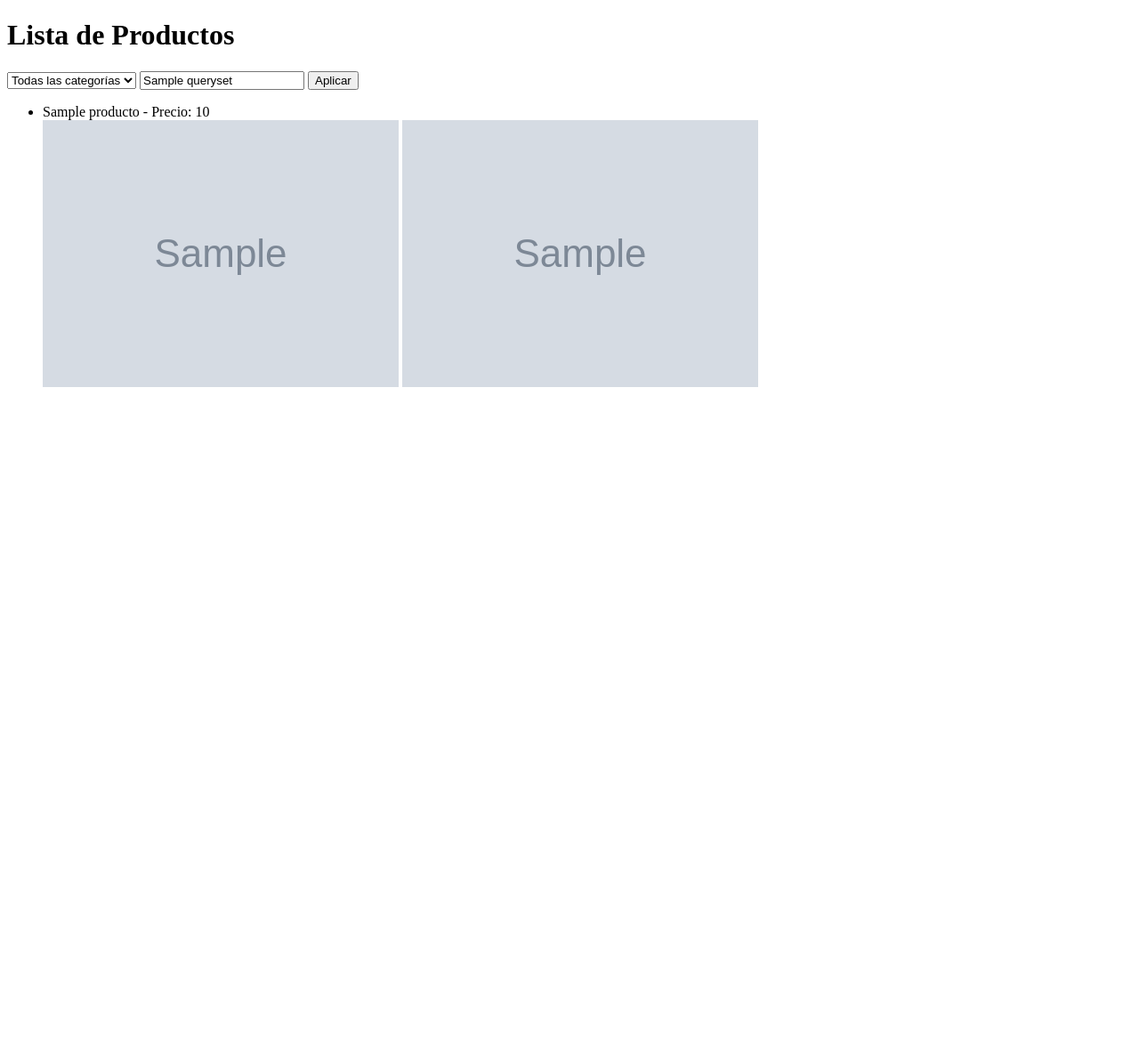
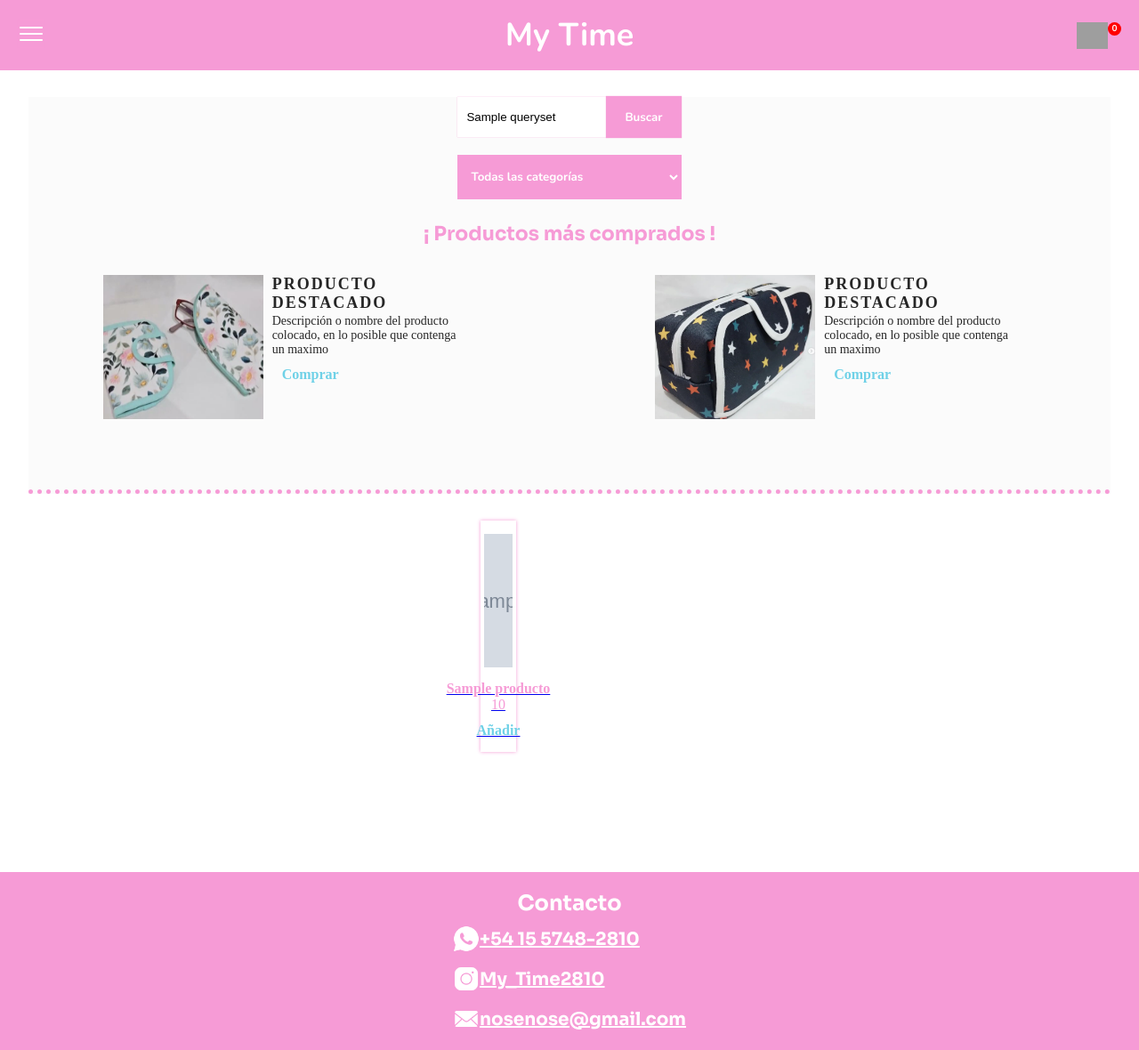
Before and after one commit to TomixLoL/MyTime, a Django app: template project/apps/productos/templates/index.html in a window 1280 px wide. Shown: the whole page at 89% size. Before the commit the page ends 435 px from the top, so only its background shows below. Run offline with Django 4.2, Linux system fonts and the light colour scheme; the template is opened without the code that fills it: most values are stand-ins (such as "Sample title", 1, 10 or a date in 2020); grey boxes marked "Sample" are stand-in pictures; some web fonts are replaced; grey boxes are pictures that could not be loaded.

Commit message:
Contexo categoria
Reestructuracion (Block content y uso de base)

Cambios en HTML y CSS

```diff
--- /dev/null
+++ b/project/apps/productos/context_processors.py
@@ -0,0 +1,4 @@
+from .models import ProductoCategoria
+
+def categorias(request):
+    return {'categorias': ProductoCategoria.objects.all()}
--- a/project/apps/productos/templates/base.html
+++ b/project/apps/productos/templates/base.html
@@ -1,76 +1,25 @@
 {% load static %}
 
 <!DOCTYPE html>
-<html lang="en">
+<html lang="es">
 
 {% include 'head.html' %}
 
 <body>
+
     {% include 'header.html' %}
 
     <main>
-        <section class="bienvenida">
-            <!-- Filtro y buscador -->
-            <form method="get" action="">
-
-                <!-- Buscador -->
-                <div class="buscador">
-                    <input id="bienvenida-buscador" type="text" name="buscar" placeholder="¿Qué buscas?" value="{{ queryset }}">
-                    <button id= "bienvenida-encontrar" type="submit">Buscar</button>
-                </div>
-
-                <!-- Filtro -->
-                <select name="categoria" id="categoria" class="categorias-select" onchange="this.form.submit()">
-                    <option value="" {% if not categoria_seleccionada %}selected{% endif %}>Todas las categorías</option>
-                    {% for categoria in categorias %}
-                        <option value="{{ categoria.id|stringformat:"s" }}" {% if categoria_seleccionada == categoria.id|stringformat:"s" %}selected{% endif %}>{{ categoria.nombre }}</option>
-                    {% endfor %}
-                </select>
-            </form>
-
-            <!-- Productos destacados -->
-            <h2>¡ Productos más comprados !</h2>
-            <div class="productos-destacados">
-                <div class="producto-destacado">
-                    <img src="{% static 'img/billetera.png' %}" alt="">
-                    <div price="$9.000" class="producto-destacado-info">
-                        <h5>PRODUCTO <br>DESTACADO</h5>
-                        <p class="descripcion">Descripción o nombre del producto colocado, en lo posible que contenga un
-                            maximo</p>
-                        <button>Comprar</button>
-                    </div>
-                </div>
-                <div class="producto-destacado">
-                    <img src="{% static 'img/neceser.png' %}" alt="">
-                    <div class="producto-destacado-info">
-                        <h5>PRODUCTO <br>DESTACADO</h5>
-                        <p class="descripcion">Descripción o nombre del producto colocado, en lo posible que contenga un
-                            maximo</p>
-                        <button>Comprar</button>
-                    </div>
-                </div>
-            </div>
-        </section>
-
-        <!-- Productos generales -->
-        <section class="todosProd">
-            {% for producto in object_list %}
-                <a href="{% url 'productos:producto_detail' producto.id %}">
-                    <div class="producto">
-                        <img src="{{ producto.imagen_producto.url }}" alt="Portada">
-                        <div class="card">
-                            <h5>{{ producto.nombre }}</h5>
-                            <p>{{ producto.precio_formateado }}</p>
-                            <button>Añadir</button>
-                        </div>
-                    </div>
-                </a>
-            {% endfor %}
-        </section>
+        {% block content %}
+        {% endblock content %}
     </main>
 
     {% include 'footer.html' %}
 
+<script src="{% static 'js/detail.js' %}"></script>
+
 </body>
 
+
+
 </html>
--- a/project/apps/productos/templates/head.html
+++ b/project/apps/productos/templates/head.html
@@ -6,6 +6,8 @@
     <title>My Time</title>
 
     <link rel="stylesheet" href="{% static 'css/index.css' %}">
+    <link rel="stylesheet" href="{% static 'css/detail.css' %}">
+
     <style>
         @import url('https://fonts.googleapis.com/css2?family=Cantarell&family=Nunito:wght@700&family=Sora:wght@700&display=swap');
     </style>
--- a/project/apps/productos/templates/index.html
+++ b/project/apps/productos/templates/index.html
@@ -1,25 +1,66 @@
-<!DOCTYPE html>
-<html>
-<head>
-    <title>Lista de Productos</title>
-</head>
+{% extends 'base.html' %}
 
+{% load static %}
 
+{% block content %}
 
-    <h1>Lista de Productos</h1>
+    <section class="bienvenida">
+        <!-- Filtro y buscador -->
+        <form method="get" action="">
 
-    {% include 'filtro.html' %}
+            <!-- Buscador -->
+            <div class="buscador">
+                <input id="bienvenida-buscador" type="text" name="buscar" placeholder="¿Qué buscas?" value="{{ queryset }}">
+                <button id= "bienvenida-encontrar" type="submit">Buscar</button>
+            </div>
 
-    <ul>
+            <!-- Filtro -->
+            <select name="categoria" id="categoria" class="categorias-select" onchange="this.form.submit()">
+                <option value="" {% if not categoria_seleccionada %}selected{% endif %}>Todas las categorías</option>
+                {% for categoria in categorias %}
+                    <option value="{{ categoria.id|stringformat:"s" }}" {% if categoria_seleccionada == categoria.id|stringformat:"s" %}selected{% endif %}>{{ categoria.nombre }}</option>
+                {% endfor %}
+            </select>
+        </form>
+
+        <!-- Productos destacados -->
+        <h2>¡ Productos más comprados !</h2>
+        <div class="productos-destacados">
+            <div class="producto-destacado">
+                <img src="{% static 'img/billetera.png' %}" alt="">
+                <div price="$9.000" class="producto-destacado-info">
+                    <h5>PRODUCTO <br>DESTACADO</h5>
+                    <p class="descripcion">Descripción o nombre del producto colocado, en lo posible que contenga un
+                        maximo</p>
+                    <button>Comprar</button>
+                </div>
+            </div>
+            <div class="producto-destacado">
+                <img src="{% static 'img/neceser.png' %}" alt="">
+                <div class="producto-destacado-info">
+                    <h5>PRODUCTO <br>DESTACADO</h5>
+                    <p class="descripcion">Descripción o nombre del producto colocado, en lo posible que contenga un
+                        maximo</p>
+                    <button>Comprar</button>
+                </div>
+            </div>
+        </div>
+    </section>
+
+    <!-- Productos generales -->
+    <section class="todosProd">
         {% for producto in object_list %}
+            <a href="{% url 'productos:producto_detail' producto.id %}">
+                <div class="producto">
+                    <img src="{{ producto.imagen_producto.url }}" alt="Portada">
+                    <div class="card">
+                        <h5>{{ producto.nombre }}</h5>
+                        <p>{{ producto.precio_formateado }}</p>
+                        <button>Añadir</button>
+                </div>
+            </div>
+            </a>
+        {% endfor %}
+    </section>
 
-            <li>{{ producto.nombre }} - Precio: {{ producto.precio_formateado }}</li>
-            <img src="{{ producto.imagen_producto.url }}" alt="Portada">
-
-            {% for imagen in producto.imagenes.all %}
-                <img src="{{ imagen.imagenes.url }}" alt="Imagenes del Producto">
-            {% endfor %}
-        {% endfor %}
-    </ul>
-</body>
-</html>
+{% endblock content%}
--- a/project/config/settings.py
+++ b/project/config/settings.py
@@ -66,6 +66,9 @@
         'APP_DIRS': True,
         'OPTIONS': {
             'context_processors': [
+                #Personalizadas
+                'productos.context_processors.categorias',
+                #Default
                 'django.template.context_processors.debug',
                 'django.template.context_processors.request',
                 'django.contrib.auth.context_processors.auth',
--- a/project/static/css/header.css
+++ b/project/static/css/header.css
@@ -153,7 +153,7 @@
 .aside-menu ul li details summary {
     list-style: none;
     z-index: 200;
-    margin-bottom: 7px;
+    /* margin-bottom: 7px; Hace que el punto "Categoria" ocupe mas espacio. */
     cursor: pointer; /* cambia el cursor del puntero */
 }
 
```
Also changed, not shown: project/apps/productos/templates/producto_detail.html (+6 -16 lines), project/apps/productos/views.py (+6 -1 lines).
